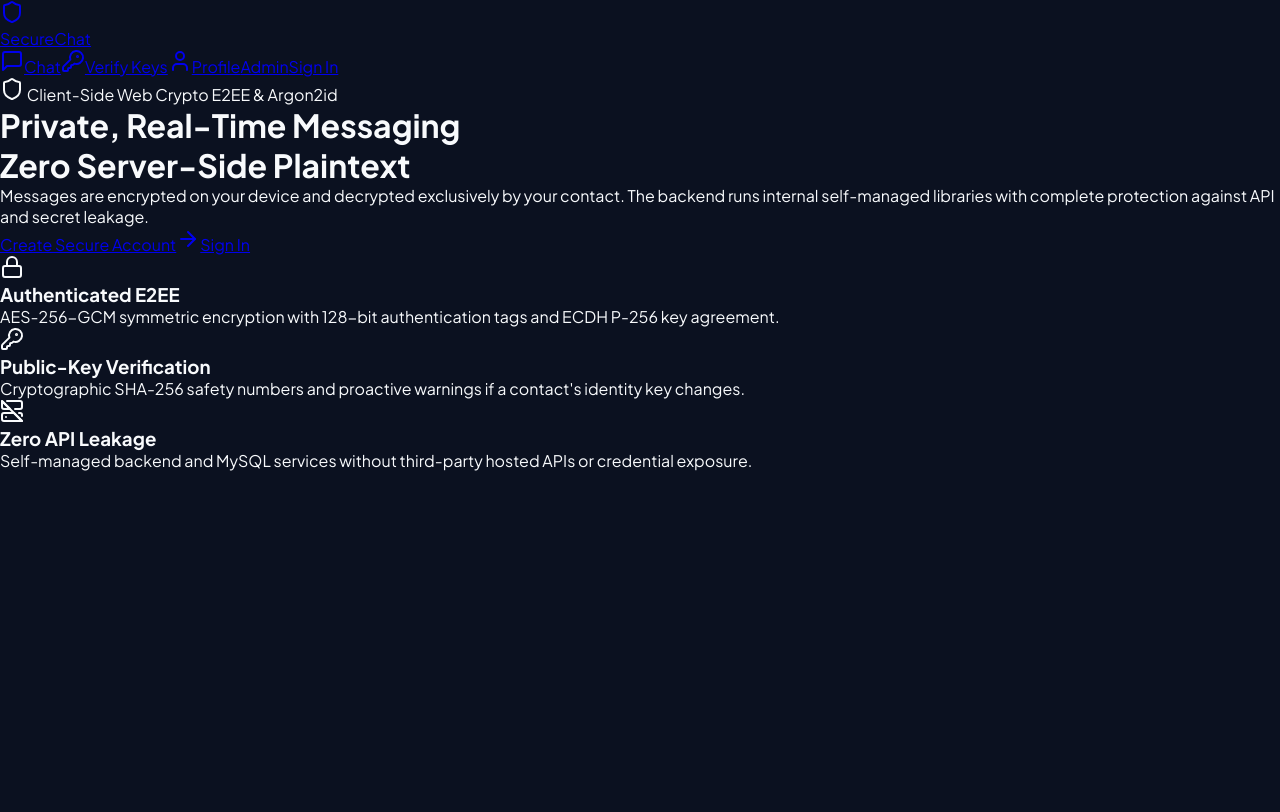
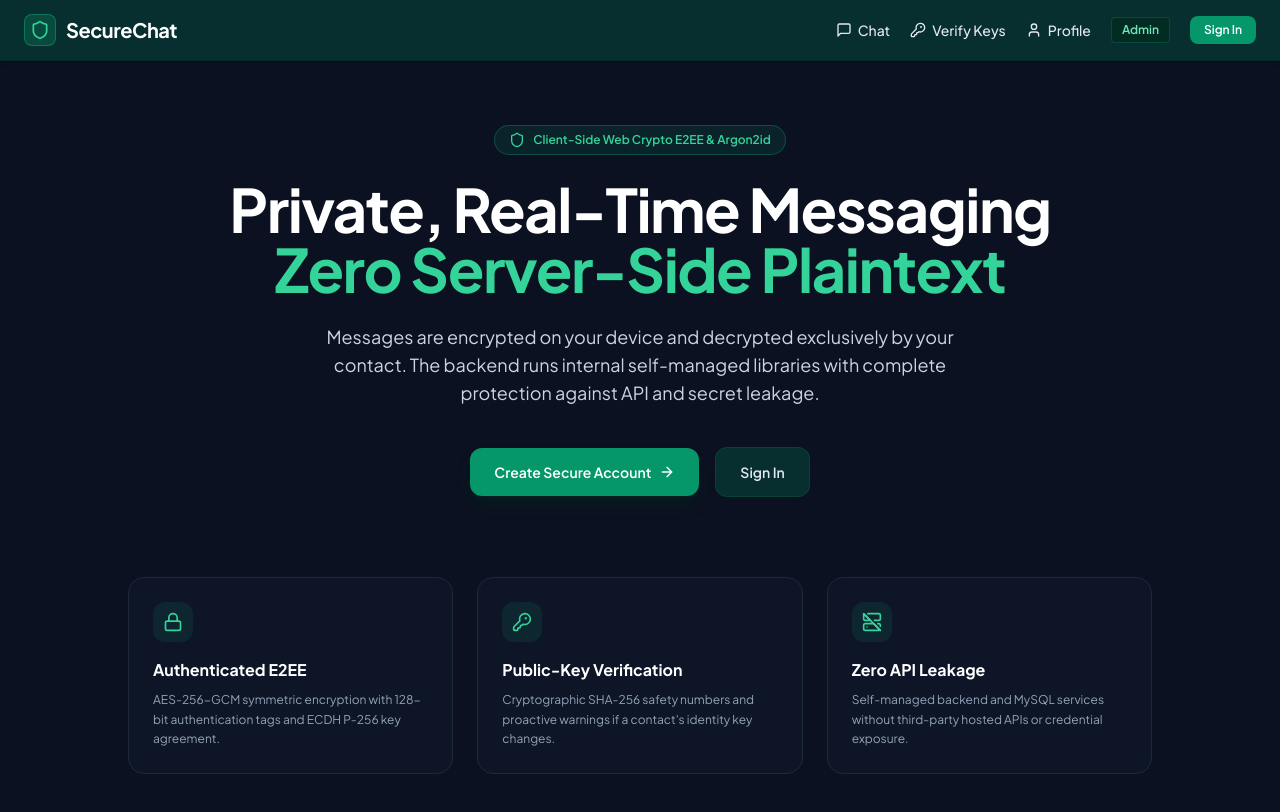
Before and after one commit to SPD-G107/SecureChat, a Next.js app in the folder frontend/: page / in a window 1280 px wide. Shown: the top 812 px of the page. Built offline with nearby package versions, Linux system fonts and the light colour scheme.

Commit message:
Add Tailwind CSS directives to globals.css

```diff
--- a/frontend/src/app/globals.css
+++ b/frontend/src/app/globals.css
@@ -1,4 +1,8 @@
 @import url('https://fonts.googleapis.com/css2?family=Plus+Jakarta+Sans:wght@400;500;600;700&family=JetBrains+Mono:wght@400;500&display=swap');
+
+@tailwind base;
+@tailwind components;
+@tailwind utilities;
 
 :root {
   --teal-nav: #082f2f;
@@ -12,12 +16,6 @@
   --border-subtle: rgba(255, 255, 255, 0.08);
 }
 
-* {
-  box-sizing: border-box;
-  margin: 0;
-  padding: 0;
-}
-
 body {
   background-color: #0b1120;
   color: var(--text-main);
```
